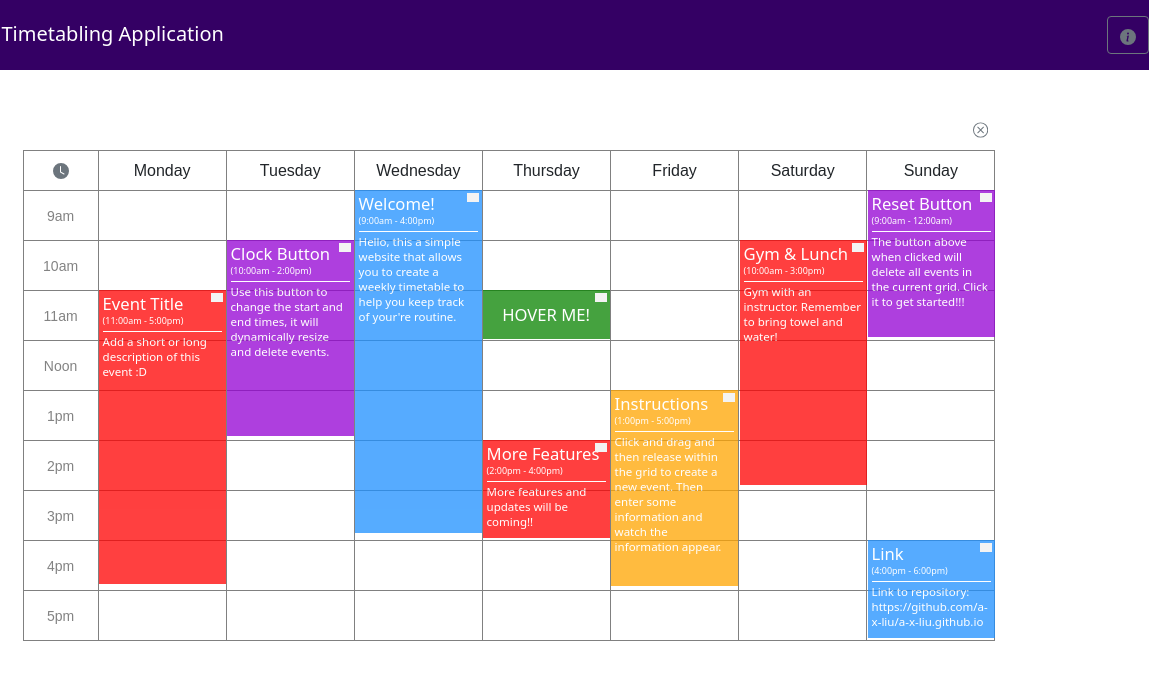
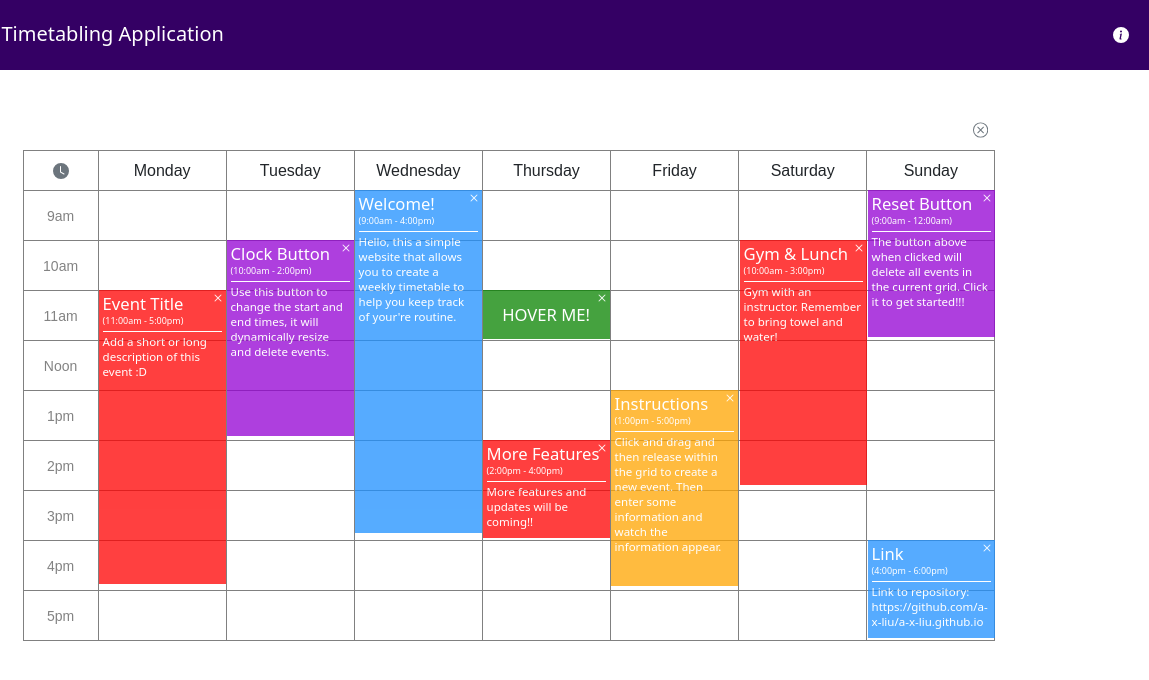
Before and after one commit to a-x-liu/a-x-liu.github.io, a plain HTML site: page index.html in a window 1280 px wide. Shown: the full height of the page, 131-1280 px from the left. Drawn offline with nearby package versions, Linux system fonts and the light colour scheme.

Commit message:
fixed buttons

```diff
--- a/style.css
+++ b/style.css
@@ -183,6 +183,8 @@
 
 #ting {
     border-color: white;
+    padding-left: 6px;
+    padding-right: 6px;
 }
 
 #test {
@@ -226,15 +228,27 @@
 }
 
 .eventDelete {
-    height: 9px;
-    width: 4px;
+    height: 1em;
+    width: 1em;
     position: absolute;
-    top: 3px;
-    right: 3px;
+    top: 0px;
+    right: 0px;
     border-style: none;
     display: flex;
     align-items: center;
     justify-content: center;
+    background: url(x.svg);
+    opacity: 0.9;
+}
+
+#infoButton {
+    display: flex;
+    align-items: center;
+    justify-content: center;
+    margin-right: 10px;
+    border-style: none;
+    padding: 10px;
+    color: #ffffff;
 }
 
 
```
